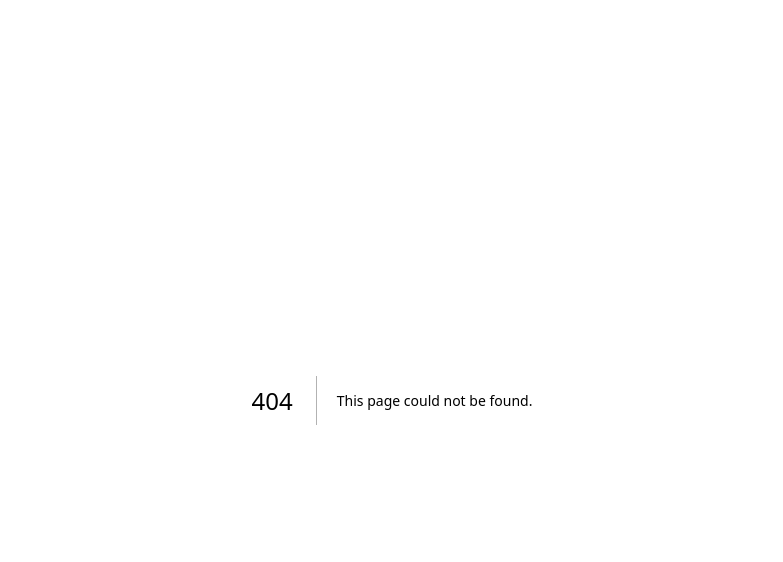
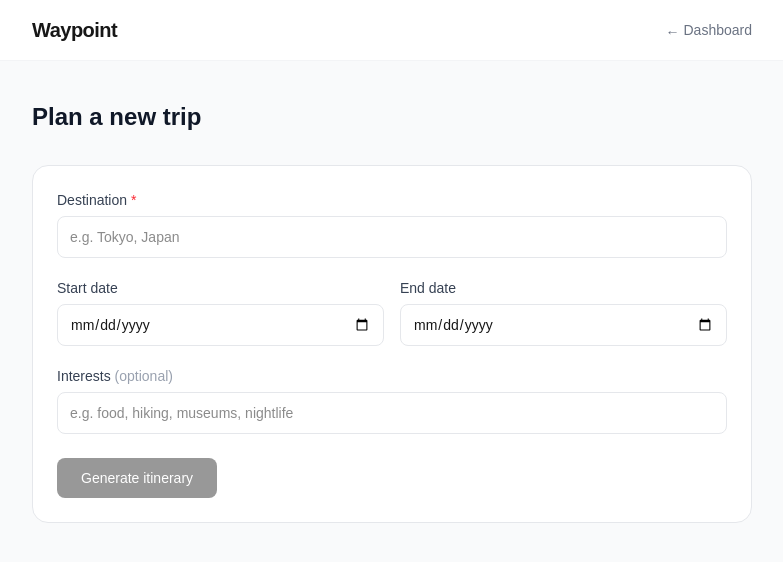
Before and after one commit to nicolaspratg/Waypoint, a Next.js app: page /plan in a window 1280 px wide. Before the commit this address had no page. Shown: the top 562 px of the page, without its empty margins (248-1031 px from the left). Built offline with nearby package versions, Linux system fonts and the light colour scheme.

Commit message:
apikey setup, new trip flow

```diff
--- /dev/null
+++ b/app/api/plan/route.ts
@@ -0,0 +1,65 @@
+import Anthropic from "@anthropic-ai/sdk";
+import { auth } from "@clerk/nextjs/server";
+
+const client = new Anthropic();
+
+export async function POST(req: Request) {
+  const { userId } = await auth();
+  if (!userId) return new Response("Unauthorized", { status: 401 });
+
+  const { destination, startDate, endDate, interests } = await req.json();
+
+  if (!destination) {
+    return new Response("destination is required", { status: 400 });
+  }
+
+  const dateRange =
+    startDate && endDate
+      ? `from ${startDate} to ${endDate}`
+      : startDate
+        ? `starting ${startDate}`
+        : "";
+
+  const interestLine =
+    interests?.trim() ? `\nTraveler interests: ${interests}` : "";
+
+  const prompt = `Create a detailed day-by-day travel itinerary for ${destination}${dateRange ? ` ${dateRange}` : ""}.${interestLine}
+
+For each day include:
+- Morning, afternoon, and evening activities
+- Specific places, landmarks, or restaurants worth visiting
+- Any practical tips (best time to visit, booking needed, etc.)
+
+Keep it practical and specific. Format each day clearly with a "Day N — [Date or Theme]" header.`;
+
+  const stream = client.messages.stream({
+    model: "claude-sonnet-4-6",
+    max_tokens: 2048,
+    messages: [{ role: "user", content: prompt }],
+  });
+
+  const readable = new ReadableStream({
+    async start(controller) {
+      const encoder = new TextEncoder();
+      try {
+        for await (const chunk of stream) {
+          if (
+            chunk.type === "content_block_delta" &&
+            chunk.delta.type === "text_delta"
+          ) {
+            controller.enqueue(encoder.encode(chunk.delta.text));
+          }
+        }
+      } finally {
+        controller.close();
+      }
+    },
+    cancel() {
+      stream.abort();
+    },
+  });
+
+  return new Response(readable, {
+    headers: { "Content-Type": "text/plain; charset=utf-8" },
+  });
+}
--- a/app/dashboard/page.tsx
+++ b/app/dashboard/page.tsx
@@ -2,6 +2,7 @@ import { auth, currentUser } from "@clerk/nextjs/server";
 import { redirect } from "next/navigation";
 import Link from "next/link";
 import { UserButton } from "@clerk/nextjs";
+
 
 export default async function DashboardPage() {
   const { userId } = await auth();
@@ -30,9 +31,12 @@ export default async function DashboardPage() {
       <main className="max-w-5xl mx-auto px-6 py-10">
         <div className="flex items-center justify-between mb-8">
           <h1 className="text-2xl font-bold text-gray-900">Your Trips</h1>
-          <button className="bg-black text-white text-sm font-medium px-4 py-2 rounded-lg hover:bg-gray-800 transition-colors">
+          <Link
+            href="/plan"
+            className="bg-black text-white text-sm font-medium px-4 py-2 rounded-lg hover:bg-gray-800 transition-colors"
+          >
             + New Trip
-          </button>
+          </Link>
         </div>
 
         {/* Empty state */}
@@ -44,9 +48,12 @@ export default async function DashboardPage() {
           <p className="text-gray-500 text-sm max-w-xs mb-6">
             Create your first trip and let AI plan the perfect itinerary for you.
           </p>
-          <button className="bg-black text-white text-sm font-medium px-6 py-2.5 rounded-lg hover:bg-gray-800 transition-colors">
+          <Link
+            href="/plan"
+            className="bg-black text-white text-sm font-medium px-6 py-2.5 rounded-lg hover:bg-gray-800 transition-colors"
+          >
             Plan your first trip
-          </button>
+          </Link>
         </div>
       </main>
     </div>
--- /dev/null
+++ b/app/plan/page.tsx
@@ -0,0 +1,181 @@
+"use client";
+
+import { useState, useRef } from "react";
+import Link from "next/link";
+
+export default function PlanPage() {
+  const [destination, setDestination] = useState("");
+  const [startDate, setStartDate] = useState("");
+  const [endDate, setEndDate] = useState("");
+  const [interests, setInterests] = useState("");
+  const [itinerary, setItinerary] = useState("");
+  const [loading, setLoading] = useState(false);
+  const [error, setError] = useState("");
+  const abortRef = useRef<AbortController | null>(null);
+
+  async function handleSubmit(e: React.FormEvent) {
+    e.preventDefault();
+    setItinerary("");
+    setError("");
+    setLoading(true);
+
+    abortRef.current = new AbortController();
+
+    try {
+      const res = await fetch("/api/plan", {
+        method: "POST",
+        headers: { "Content-Type": "application/json" },
+        body: JSON.stringify({ destination, startDate, endDate, interests }),
+        signal: abortRef.current.signal,
+      });
+
+      if (!res.ok) {
+        const text = await res.text();
+        setError(text || "Something went wrong.");
+        return;
+      }
+
+      const reader = res.body!.getReader();
+      const decoder = new TextDecoder();
+
+      while (true) {
+        const { done, value } = await reader.read();
+        if (done) break;
+        setItinerary((prev) => prev + decoder.decode(value, { stream: true }));
+      }
+    } catch (err: unknown) {
+      if (err instanceof Error && err.name !== "AbortError") {
+        setError("Failed to generate itinerary. Please try again.");
+      }
+    } finally {
+      setLoading(false);
+    }
+  }
+
+  function handleStop() {
+    abortRef.current?.abort();
+    setLoading(false);
+  }
+
+  return (
+    <div className="min-h-screen bg-gray-50">
+      <header className="bg-white border-b border-gray-100">
+        <div className="max-w-3xl mx-auto px-6 py-4 flex items-center justify-between">
+          <Link href="/" className="text-xl font-bold tracking-tight">
+            Waypoint
+          </Link>
+          <Link
+            href="/dashboard"
+            className="text-sm text-gray-500 hover:text-black transition-colors"
+          >
+            ← Dashboard
+          </Link>
+        </div>
+      </header>
+
+      <main className="max-w-3xl mx-auto px-6 py-10">
+        <h1 className="text-2xl font-bold text-gray-900 mb-8">
+          Plan a new trip
+        </h1>
+
+        <form onSubmit={handleSubmit} className="bg-white rounded-2xl border border-gray-200 p-6 space-y-5">
+          <div>
+            <label className="block text-sm font-medium text-gray-700 mb-1.5">
+              Destination <span className="text-red-500">*</span>
+            </label>
+            <input
+              type="text"
+              value={destination}
+              onChange={(e) => setDestination(e.target.value)}
+              placeholder="e.g. Tokyo, Japan"
+              required
+              className="w-full border border-gray-200 rounded-lg px-3 py-2.5 text-sm outline-none focus:border-gray-400 transition-colors"
+            />
+          </div>
+
+          <div className="grid grid-cols-2 gap-4">
+            <div>
+              <label className="block text-sm font-medium text-gray-700 mb-1.5">
+                Start date
+              </label>
+              <input
+                type="date"
+                value={startDate}
+                onChange={(e) => setStartDate(e.target.value)}
+                className="w-full border border-gray-200 rounded-lg px-3 py-2.5 text-sm outline-none focus:border-gray-400 transition-colors"
+              />
+            </div>
+            <div>
+              <label className="block text-sm font-medium text-gray-700 mb-1.5">
+                End date
+              </label>
+              <input
+                type="date"
+                value={endDate}
+                onChange={(e) => setEndDate(e.target.value)}
+                className="w-full border border-gray-200 rounded-lg px-3 py-2.5 text-sm outline-none focus:border-gray-400 transition-colors"
+              />
+            </div>
+          </div>
+
+          <div>
+            <label className="block text-sm font-medium text-gray-700 mb-1.5">
+              Interests{" "}
+              <span className="text-gray-400 font-normal">(optional)</span>
+            </label>
+            <input
+              type="text"
+              value={interests}
+              onChange={(e) => setInterests(e.target.value)}
+              placeholder="e.g. food, hiking, museums, nightlife"
+              className="w-full border border-gray-200 rounded-lg px-3 py-2.5 text-sm outline-none focus:border-gray-400 transition-colors"
+            />
+          </div>
+
+          <div className="flex gap-3 pt-1">
+            <button
+              type="submit"
+              disabled={loading || !destination.trim()}
+              className="bg-black text-white text-sm font-medium px-6 py-2.5 rounded-lg hover:bg-gray-800 disabled:opacity-40 disabled:cursor-not-allowed transition-colors"
+            >
+              {loading ? "Generating…" : "Generate itinerary"}
+            </button>
+            {loading && (
+              <button
+                type="button"
+                onClick={handleStop}
+                className="text-sm font-medium px-6 py-2.5 rounded-lg border border-gray-200 hover:border-gray-400 transition-colors"
+              >
+                Stop
+              </button>
+            )}
+          </div>
+        </form>
+
+        {error && (
+          <div className="mt-6 p-4 bg-red-50 border border-red-200 rounded-xl text-sm text-red-600">
+            {error}
+          </div>
+        )}
+
+        {itinerary && (
+          <div className="mt-8 bg-white rounded-2xl border border-gray-200 p-6">
+            <h2 className="text-lg font-semibold text-gray-900 mb-4">
+              Your itinerary
+            </h2>
+            <div className="prose prose-sm max-w-none text-gray-700 whitespace-pre-wrap leading-relaxed">
+              {itinerary}
+            </div>
+          </div>
+        )}
+
+        {loading && !itinerary && (
+          <div className="mt-8 flex items-center gap-3 text-sm text-gray-400">
+            <div className="w-4 h-4 border-2 border-gray-300 border-t-black rounded-full animate-spin" />
+            Building your itinerary…
+          </div>
+        )}
+      </main>
+    </div>
+  );
+}
--- a/middleware.ts
+++ b/middleware.ts
@@ -1,6 +1,6 @@
 import { clerkMiddleware, createRouteMatcher } from "@clerk/nextjs/server";
 
-const isProtectedRoute = createRouteMatcher(["/dashboard(.*)"]);
+const isProtectedRoute = createRouteMatcher(["/dashboard(.*)", "/plan(.*)"]);
 const isPublicRoute = createRouteMatcher(["/api/webhooks(.*)"]);
 
 export default clerkMiddleware(async (auth, req) => {
```
